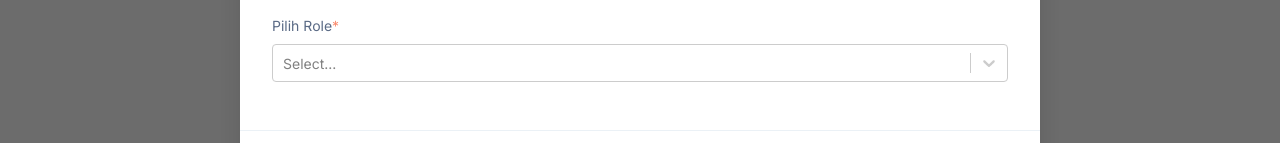
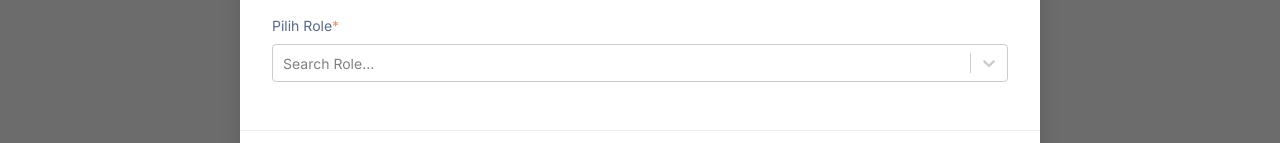
Before and after one commit to iqbaloke/cisea-fe, a Next.js app: page /user in a window 1280 px wide. Both pictures are taken after a click on the button "Tambah User". Shown: the part 440-583 px from the top of the page. Built offline with nearby package versions, Linux system fonts and the light colour scheme.

Commit message:
perbaikan user role

```diff
--- a/pages/user/index.js
+++ b/pages/user/index.js
@@ -38,7 +38,7 @@ export default function Index() {
   const [uid, setuid] = useState("");
 
   const handleShowModal = () => {
-    setSelectValue(null);
+    setSelectedOption(null);
     setButtonName("Tambah User");
     setShowModal(!showModal);
     setuid("");
@@ -54,28 +54,35 @@ export default function Index() {
 
   // fetch data role
 
-  const [inputValue, setInputValue] = useState("");
-  const [selectValue, setSelectValue] = useState(null);
+  const [selectedOption, setSelectedOption] = useState(null);
 
   const dataRole = [
-    {  name: "AM PPN (Assistant Manager Pajak Pertambahan Nilai)" },
-    {  name: "Spesialis Keuangan" },
+    { name: "AM PPN (Assistant Manager Pajak Pertambahan Nilai)" },
+    { name: "Spesialis Keuangan" },
   ];
+
+  const handleChange = (selected) => {
+    setForm((form) => ({
+      ...form,
+      user_role: selected.label,
+    }));
+    setSelectedOption(selected);
+  };
 
   const loadOptions = (inputValue, callback) => {
     setTimeout(() => {
-      callback(filterUsers(inputValue));
-    }, 1000);
+      const filteredOptions = dataRole
+        .filter((item) =>
+          item.name.toLowerCase().includes(inputValue.toLowerCase())
+        )
+        .map((item) => ({
+          label: item.name,
+          value: item.name,
+        }));
+      callback(filteredOptions);
+    }, 1000); // Simulasi async (misalnya loading data dari API)
   };
 
-  const handleInputChange = (value) => {
-    setSelectValue(value)
-    setForm((form) => ({
-      ...form,
-      user_role: value.name,
-    }));
-    setInputValue(value);
-  };
   // end role
 
   const handleDestroy = (id, name) => {
@@ -101,9 +108,8 @@ export default function Index() {
       .then((response) => {
         Swal.close();
         setuid(id);
-
-        setSelectValue(response.data.user_role)
-        setInputValue(response.data.user_role)
+        const defaultOption = { label: response.data.user_role, value: response.data.user_role };
+        setSelectedOption(defaultOption);
 
         setForm((form) => ({
           ...form,
@@ -115,7 +121,6 @@ export default function Index() {
         setShowModal(!showModal);
       })
       .catch((error) => {
-
         Swal.fire("Error", error.data.message, "error");
       });
   };
@@ -325,16 +330,14 @@ export default function Index() {
                   <Label isRequired htmlFor="label">
                     Pilih Role
                   </Label>
+
                   <AsyncSelect
-                    instanceId={(e) => e.name}
                     cacheOptions
-                    required
-                    value={selectValue}
                     loadOptions={loadOptions}
-                    defaultOptions={dataRole}
-                    onChange={handleInputChange}
-                    getOptionLabel={(e) => e.name}
-                    getOptionValue={(e) => e.name}
+                    defaultOptions
+                    placeholder="Search Role..."
+                    value={selectedOption}
+                    onChange={handleChange}
                   />
                 </FormInput>
               </div>
```
